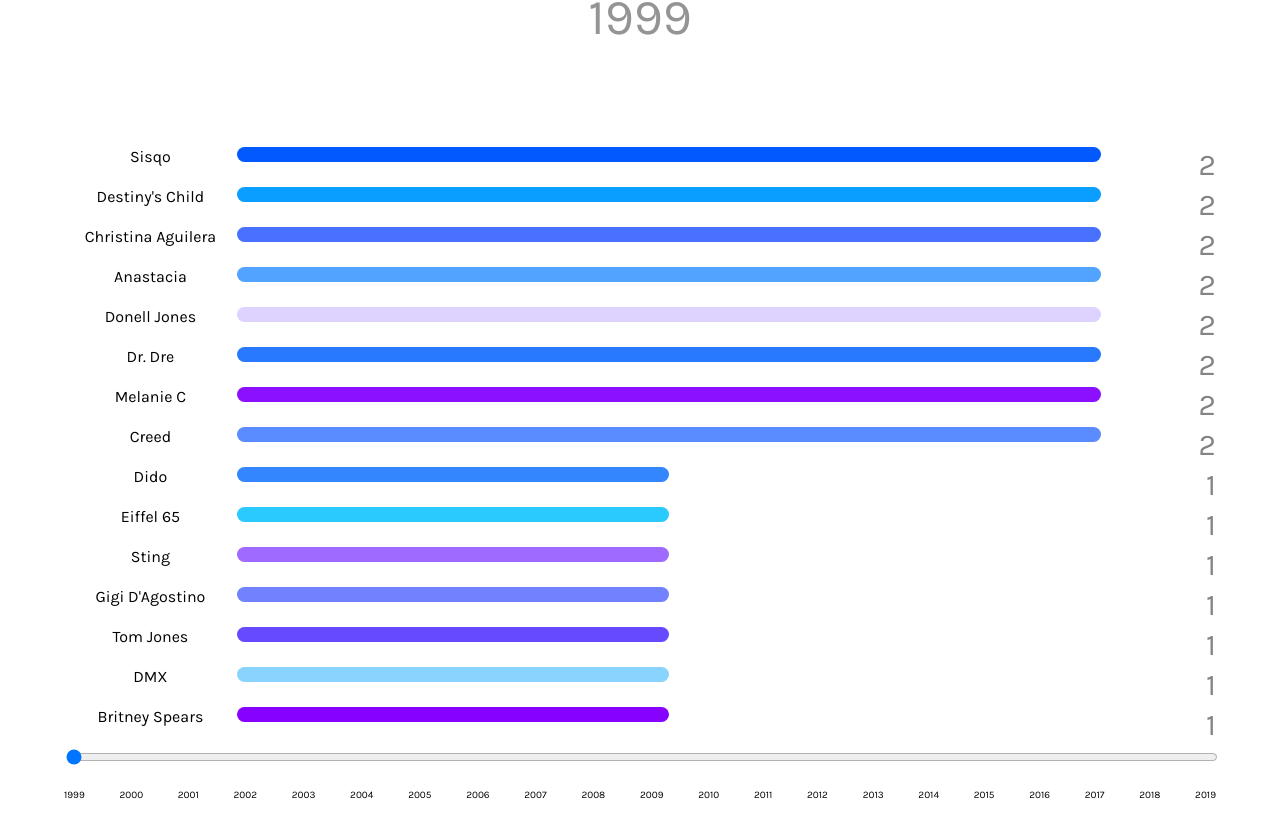
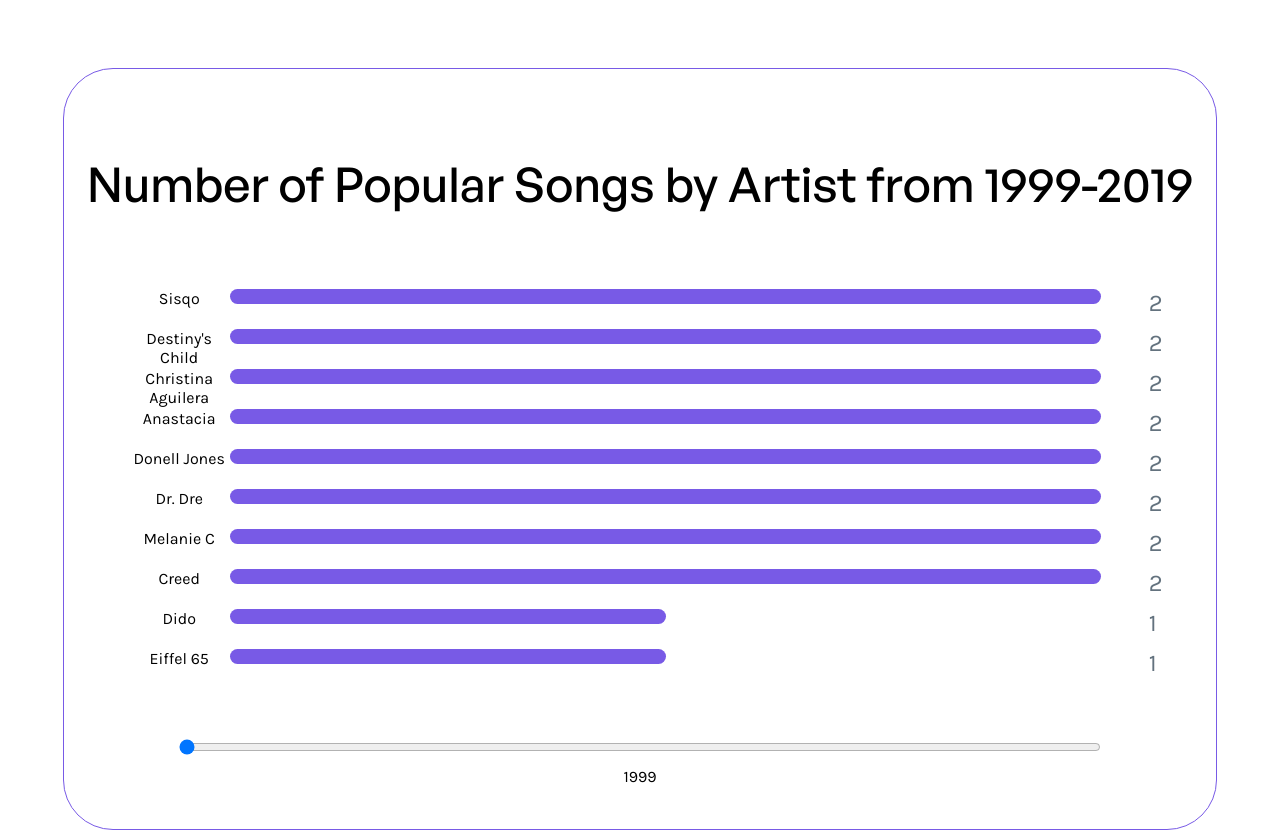
Before and after one commit to abbieespejo/soundscape, a React (Create React App) app: page / in a window 1280 px wide. Shown: the part 812-1644 px from the top of the page. Before the commit the page ends 1613 px from the top, so only its background shows below. Built offline with nearby package versions, Linux system fonts and the light colour scheme.

Commit message:
Completed bar chart for artist song count

```diff
--- a/src/App.js
+++ b/src/App.js
@@ -13,10 +13,11 @@
       <NavBar />
       <div id="app-container">
         <HomeLanding />
-        {/* <AudioCharacteristics /> */}
+        <RacingBarChart/>
+        <AudioCharacteristics />
         {/* <CorrelationHeatmap /> */}
         {/* <MultiSeriesLineChart /> */}
-        <RacingBarChart/>
+
 
       </div>
     </div>
--- a/src/components/BarChartRace/Bar.js
+++ b/src/components/BarChartRace/Bar.js
@@ -1,17 +1,12 @@
-import React from 'react';
-import { Transition } from 'react-transition-group';
+import React from "react";
+import { Transition } from "react-transition-group";
+import "./BarChart.css";
 
 const classes = {
   bar: {
-        position: "relative",
-        // margin: "100px 0"
+    // position: "relative",
   },
-    container: {
-        width: "100%",
-        display: "flex",
-        position: "absolute",
-    }
-}
+};
 
 const Bar = ({
   timeout,
@@ -20,7 +15,7 @@
   width,
   label,
   textBoxStyle,
-    value
+  value,
 }) => {
   const barDefaultStyle = {
     transition: `all ${timeout}ms ease-in-out`,
@@ -45,42 +40,44 @@
   };
 
   return (
-        <div style={classes.container}>
+      <div className="bar-wrapper">
         <Transition in={true} timeout={timeout}>
-                {state => (
+          {(state) => (
             <>
-                        <div style={{
+              <div
+                style={{
                   ...posDefaultStyle,
                   ...posTransitionStyles[state],
-                            width: `${width[0]}%`
-                        }}>
+                  width: `${width[0]}%`,
+                }}
+              >
                 {label}
               </div>
 
-                        <div style={{width: `${width[1]}%`}}>
+              <div style={{ width: `${width[1]}%` }}>
                 <div
                   style={{
                     ...classes.bar,
                     ...barDefaultStyle,
-                                    ...barTransitionStyles[state]
+                    ...barTransitionStyles[state],
                   }}
                 />
               </div>
 
-                        <div style={{
+              <div
+                style={{
                   ...posDefaultStyle,
                   ...posTransitionStyles[state],
-                            width: `${width[2]}%`
-                        }}>
-                            <div style={{...textBoxStyle}}>
-                                {value}
-                            </div>
+                  width: `${width[2]}%`,
+                }}
+              >
+                <div style={{ ...textBoxStyle }}>{value}</div>
               </div>
             </>
           )}
         </Transition>
       </div>
   );
-}
+};
 
 export default Bar;
--- /dev/null
+++ b/src/components/BarChartRace/BarChart.css
@@ -0,0 +1,30 @@
+.bar-chart-container {
+    width: 90%;
+    height:80vh;
+    margin-top: 5em;
+    margin-bottom: 5em;
+    border-width: 1.5px;
+    border-style: solid;
+    border-radius: 50px;
+    border-color: #785ae6;
+    display: flex;
+    justify-content: center; /* center horizontally */
+    align-items: center; /* center vertically */
+    padding: 5em 0 2.5em 0;
+
+
+}
+
+.slider-container {
+    display: flex;
+    flex-direction: column;
+    align-items: center;
+    margin-top: 3em;
+}
+
+.bar-wrapper {
+    max-width: 100%;
+    width: 80%;
+    display: flex;
+    position: absolute;
+}
--- a/src/components/BarChartRace/BarChart.js
+++ b/src/components/BarChartRace/BarChart.js
@@ -1,32 +1,31 @@
-import React, { useState, useEffect } from 'react';
-import Bar from './Bar';
-import './RacingBarChart.css';
+import React, { useState, useEffect } from "react";
+import Bar from "./Bar";
+import "./BarChart.css";
 
 const classes = {
-    barChart: {
-        width: "100%",
-        position: "relative",
-    },
   container: {
     width: "100%",
+  },
+  barChart: {
+    display: "flex",
+    justifyContent: "center"
+
   }
 };
 
 const BarChart = ({
   data,
-    startYear,
-    endYear,
   barStyle,
   maxItems: propsMaxItems,
-    start,
   timeline,
   timeout,
-    delay,
   colors,
   labels,
   timelineStyle,
   textBoxStyle,
-    width
+  width,
+  startYear,
+  endYear,
 }) => {
   const barHeight = `calc(${barStyle.height} + ${barStyle.marginTop})`;
   const nItems = Object.keys(data).length;
@@ -34,13 +33,11 @@
   const barChartStyle = {
     height: `calc(${maxItems} * ${barHeight})`,
   };
-
-    const [intervalId, setIntervalId] = useState(null);
+  const [currentYear, setCurrentYear] = useState(startYear);
   const [idx, setIdx] = useState(0);
   const [prevRank, setPrevRank] = useState({});
   const [currRank, setCurrRank] = useState({});
   const [maxVal, setMaxVal] = useState(0);
-
 
   useEffect(() => {
     const [newRank, newMaxVal] = sortAxis(idx);
@@ -49,11 +46,16 @@
     setMaxVal(newMaxVal);
   }, [idx]);
 
+  // responds to changes in currentYear
+  useEffect(() => {
+    setIdx(currentYear - startYear);
+  }, [currentYear]);
+
   const sortAxis = (i, descending = true) => {
-        let toSort = Object.keys(data).map(name => {
+    let toSort = Object.keys(data).map((name) => {
       return {
         name,
-                val: data[name][i]
+        val: data[name][i],
       };
     });
 
@@ -67,46 +69,34 @@
       toSort = toSort.slice(0, maxItems);
     }
 
-        const maxValue = Math.max(...toSort.map(item => item.val));
-        const sortedRank = toSort.reduce((ret, item, index) => ({
+    const maxValue = Math.max(...toSort.map((item) => item.val));
+    const sortedRank = toSort.reduce(
+      (ret, item, index) => ({
         ...ret,
-            [item.name]: index
-        }), {});
+        [item.name]: index,
+      }),
+      {}
+    );
 
     return [sortedRank, maxValue];
   };
 
-    const update = () => {
-
-        if (idx + 1 === timeline.length) {
-            clearInterval(intervalId);
-            return;
-        }
-
-        const [newRank, newMaxVal] = sortAxis(idx + 1);
-        setIdx(idx + 1);
-        setPrevRank(currRank);
-        setCurrRank(newRank);
-        setMaxVal(newMaxVal);
-        console.log("This is the current idx value: ", idx);
-    };
-
-    const getInfoFromRank = name => {
+  const getInfoFromRank = (name) => {
     const currIdx = idx;
-        const prevIdx = (currIdx > 0 ? currIdx - 1 : 0);
+    const prevIdx = currIdx > 0 ? currIdx - 1 : 0;
     const value = data[name][currIdx];
-        const isHidden = (currRank[name] === undefined);
+    const isHidden = currRank[name] === undefined;
     const currStyle = {
       ...barStyle,
       marginTop: `calc(${currRank[name]} * ${barHeight})`,
-            width: `${100 * data[name][currIdx] / maxVal}%`,
-            backgroundColor: colors[name],
+      width: `${(100 * data[name][currIdx]) / maxVal}%`,
+      backgroundColor:"#785ae6"
     };
     const prevStyle = {
       ...barStyle,
       marginTop: `calc(${prevRank[name]} * ${barHeight})`,
-            width: `${100 * data[name][prevIdx] / maxVal}%`,
-            backgroundColor: colors[name],
+      width: `${(100 * data[name][prevIdx]) / maxVal}%`,
+      backgroundColor: "#785ae6"
     };
     return [value, isHidden, currStyle, prevStyle];
   };
@@ -114,11 +104,10 @@
   return (
     <div style={classes.container}>
       <div style={timelineStyle}>
-                {timeline[idx]}
+        {"Number of Popular Songs by Artist from 1999-2019"}
       </div>
       <div style={{ ...classes.barChart, ...barChartStyle }}>
-                {
-                    Object.keys(data).map(name => {
+        {Object.keys(data).map((name) => {
           const [value, hidden, currStyle, prevStyle] = getInfoFromRank(name);
           if (hidden) return null;
           return (
@@ -134,33 +123,21 @@
               width={width}
             />
           );
-                    })
-                }
+        })}
       </div>
-            <div style={{ position: 'relative', width: '100%' }}>
+      <div className="slider-container">
         <input
           type="range"
-        min="0"
-        max={timeline.length - 1}
-        value={idx}
-        onChange={(e) => setIdx(Number(e.target.value))}
-        style={{ width: '100%' }}
-        list="year-ticks"
+          min={startYear}
+          max={endYear}
+          value={currentYear}
+          onChange={(e) => setCurrentYear(+e.target.value)}
+          style={{ width: "80%" }}
         />
-
-    <div style={{ display: 'flex', justifyContent: 'space-between', position: 'absolute', width: '100%', marginTop: '20px' }}>
-        {timeline.map(year => (
-            <span key={year} style={{ fontSize: '10px' }}>{year}</span>
-        ))}
+        <div style={{ marginTop: "10px" }}>{currentYear}</div>
       </div>
     </div>
-
-
-
-
-
-        </div>
   );
-}
+};
 
 export default BarChart;
--- a/src/components/BarChartRace/RacingBarChart.css
+++ /dev/null
@@ -1,24 +0,0 @@
-.racing-bar-chart-wrapper {
-    width: 90vw;
-    height: 100%;
-}
-
-/* Style the slider track */
-.track {
-    position: relative;
-    width: 100%;
-    height: 5px;
-    background: #e0e0e0;
-    margin-bottom: 20px; /* spacing for the ticks */
-}
-
-/* Create the tick marks using pseudo-elements */
-.track::before {
-    content: "";
-    position: absolute;
-    height: 10px;
-    width: 1px;
-    background: #000;
-    bottom: -5px; /* adjust as needed to position ticks */
-    left: 0; /* position of the first tick, this will be overridden in inline styles */
-}
--- a/src/components/BarChartRace/RacingBarChart.js
+++ b/src/components/BarChartRace/RacingBarChart.js
@@ -1,47 +1,47 @@
-import React from 'react'
-import data from '../../data/processed_data_v2.json';
-import BarChart from './BarChart';
-import './RacingBarChart.css';
-
+import React from "react";
+import data from "../../data/processed_data_v2.json";
+import BarChart from "./BarChart";
+import "./BarChart.css";
 
 const RacingBarChart = () => {
-
   const startYear = 1999;
   const endYear = 2019;
   const randomColor = () => {
-        return `rgb(${255 * Math.random()}, ${255 * Math.random()}, ${255})`
-    }
+    return `rgb(${255 * Math.random()}, ${255 * Math.random()}, ${255})`;
+  };
 
   const keys = Object.keys(data);
-    const colors = keys.reduce((res, item) => ({
+  const colors = keys.reduce(
+    (res, item) => ({
       ...res,
-        ...{ [item]: randomColor() }
-    }), {});
+      ...{ [item]: randomColor() },
+    }),
+    {}
+  );
 
   const labels = keys.reduce((res, item, idx) => {
     return {
       ...res,
       ...{
         [item]: (
-                    <div style={{ textAlign: "center", }}>
+          <div style={{ textAlign: "center" }}>
             <div>{item}</div>
           </div>
-                )
-            }
+        ),
+      },
     };
-
   }, {});
 
-    const time = Array.from({ length: endYear - startYear + 1 }, (_, idx) => startYear + idx);
-
+  const time = Array.from(
+    { length: endYear - startYear + 1 },
+    (_, idx) => startYear + idx
+  );
 
   return (
-        <div className="racing-bar-chart-wrapper">
-            <div className="container">
+    <div className="bar-chart-container">
         <BarChart
           startYear={startYear}
           endYear={endYear}
-                    start={true}
           data={data}
           timeline={time}
           labels={labels}
@@ -50,26 +50,25 @@
           delay={1000}
           timelineStyle={{
             textAlign: "center",
-                        fontSize: "50px",
-                        color: "rgb(148, 148, 148)",
-                        marginBottom: "100px"
+            fontFamily: "GeneralSans-Medium",
+            fontSize: "3em",
+            color: "black",
+            marginBottom: "1.5em",
           }}
           textBoxStyle={{
-                        textAlign: "right",
-                        color: "rgb(133, 131, 131)",
-                        fontSize: "30px",
+            paddingLeft: "2em",
+            color: "#63727e",
+            fontSize: "1.5em",
           }}
           barStyle={{
             height: "15px",
             marginTop: "25px",
             borderRadius: "10px",
           }}
-                    width={[15, 75, 10]}
-                    maxItems={15}
+          width={[10, 85, 5]}
+          maxItems={10}
         />
       </div>
-        </div>
   );
-
-}
+};
 export default RacingBarChart;
```
Lines whose indentation alone changed are shown as unchanged.
